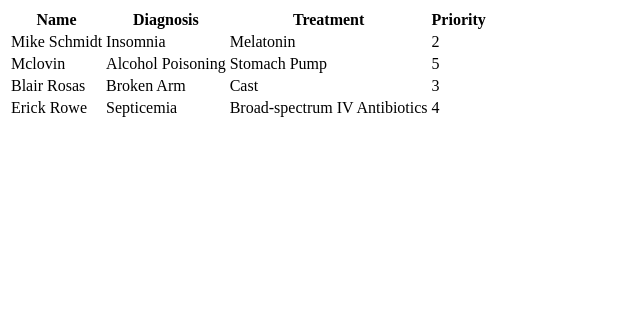
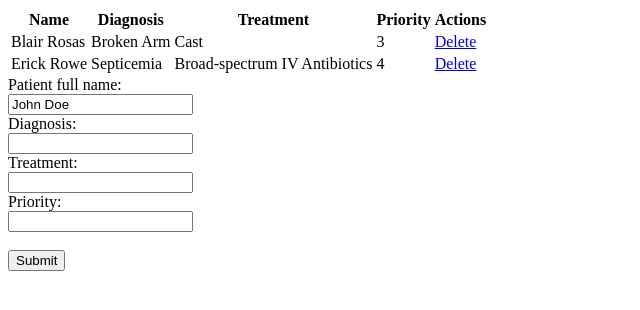
Before and after one commit to Isaac-Vance/CS322_Project_2, a Flask app: page /patients in a window 1280 px wide. Shown: the top 310 px of the page, without its empty margins (0-640 px from the left). Run offline with Flask 3, Linux system fonts and the light colour scheme.

Commit message:
Added form to add new patient to table and delete button next to every patient

```diff
--- a/app.py
+++ b/app.py
@@ -1,4 +1,6 @@
 import flask
+from flask import request
+
 app = flask.Flask(__name__)
 patient_info = [
     {'name': "Mike Schmidt", 'diagnosis': "Insomnia", 'treatment': "Melatonin",'priority': 2},
@@ -9,7 +11,20 @@ patient_info = [
 @app.route("/")
 def home():
     return flask.render_template("home.html")
-@app.route("/patients")
+
+@app.route("/patients", methods=["GET", "POST"])
 def patients():
-    # Change "patients.html" to "patients_table.html"
+    if request.method == "POST":
+        patient = {
+            "name": request.form["name"],
+            "diagnosis": request.form["diagnosis"],
+            "treatment": request.form["treatment"],
+            "priority": request.form["priority"]
+        }
+        patient_info.append(patient)
     return flask.render_template("patients_table.html", patient_info=patient_info)
+@app.route("/delete/<int:patient_id>")
+def delete_patient(patient_id):
+    if 0 <= patient_id < len(patient_info):
+        patient_info.pop(patient_id)
+    return flask.redirect("/patients")
--- /dev/null
+++ b/templates/new_patient_form.html
@@ -0,0 +1,16 @@
+{% extends "patients.html" %}
+{% block form %}
+<body>
+<form method="post">
+  <label for="name"> Patient full name:</label><br>
+  <input type="text" id="name" name="name" value="John Doe"><br>
+  <label for="diagnosis">Diagnosis:</label><br>
+  <input type="text" id="diagnosis" name="diagnosis" value=""><br>
+  <label for="treatment"> Treatment:</label><br>
+  <input type="text" id="treatment" name="treatment" value=""><br>
+  <label for="priority">Priority:</label><br>
+  <input type="number" id="priority" name="priority" value=""><br><br>
+  <input type="submit" value="Submit">
+</form>
+</body>
+{% endblock %}
--- a/templates/patients.html
+++ b/templates/patients.html
@@ -6,5 +6,6 @@
 </head>
 <body>
     {% block content %} {% endblock %}
+    {% block form %} {% endblock %}
 </body>
 </html>
--- a/templates/patients_table.html
+++ b/templates/patients_table.html
@@ -7,7 +7,8 @@
         <th>Diagnosis</th>
         <th>Treatment</th>
         <th>Priority</th>
-        </tr> </thead>
+        <th>Actions</th> </tr>
+</thead>
 <tbody>
     {% for patient in patient_info %}
     <tr>
@@ -15,8 +16,15 @@
         <td>{{ patient.diagnosis }}</td>
         <td>{{ patient.treatment }}</td>
         <td>{{ patient.priority }}</td>
+        <td>
+            <a href="/delete/{{ loop.index0 }}"
+               onclick="return confirm('Are you sure?')">Delete</a>
+        </td>
     </tr>
     {% endfor %}
 </tbody>
 </table>
 {% endblock %}
+{% block form %}
+    {% include "new_patient_form.html" %}
+{% endblock %}
```
Lines whose indentation alone changed are shown as unchanged.
